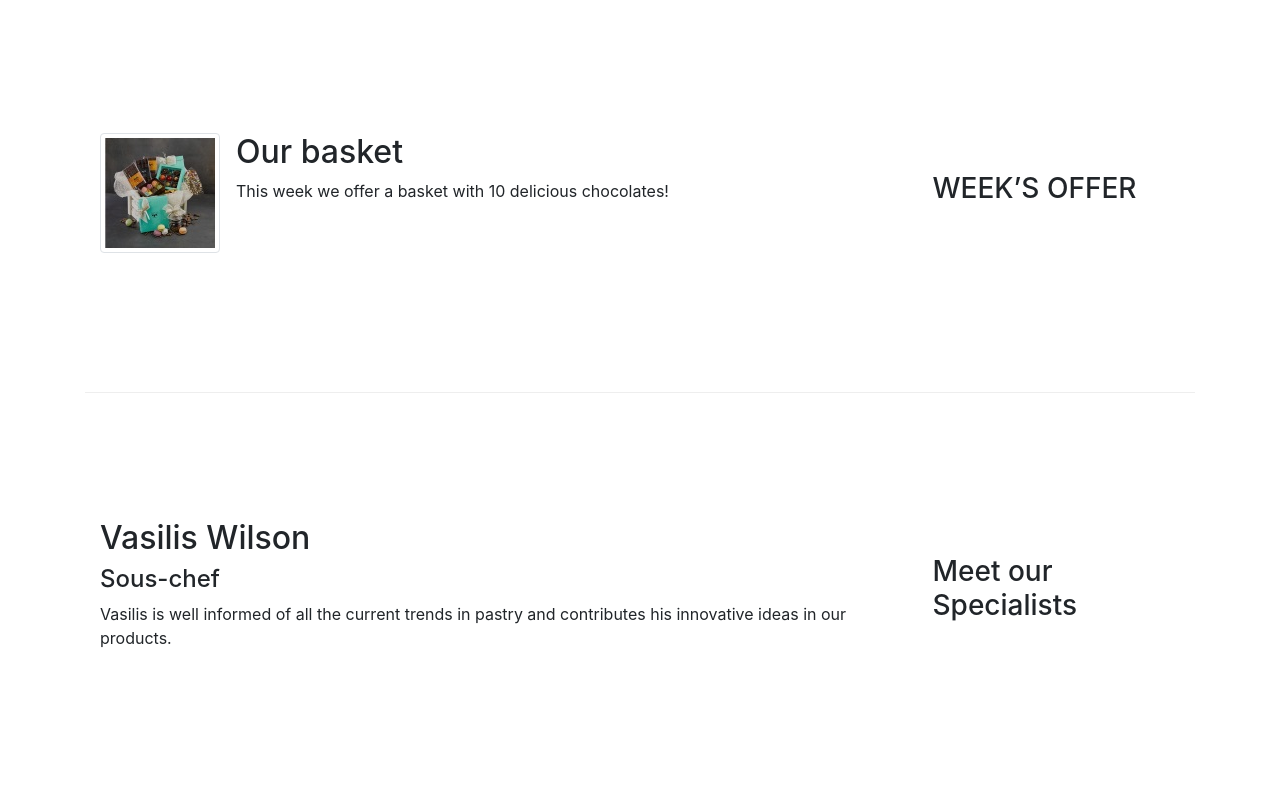
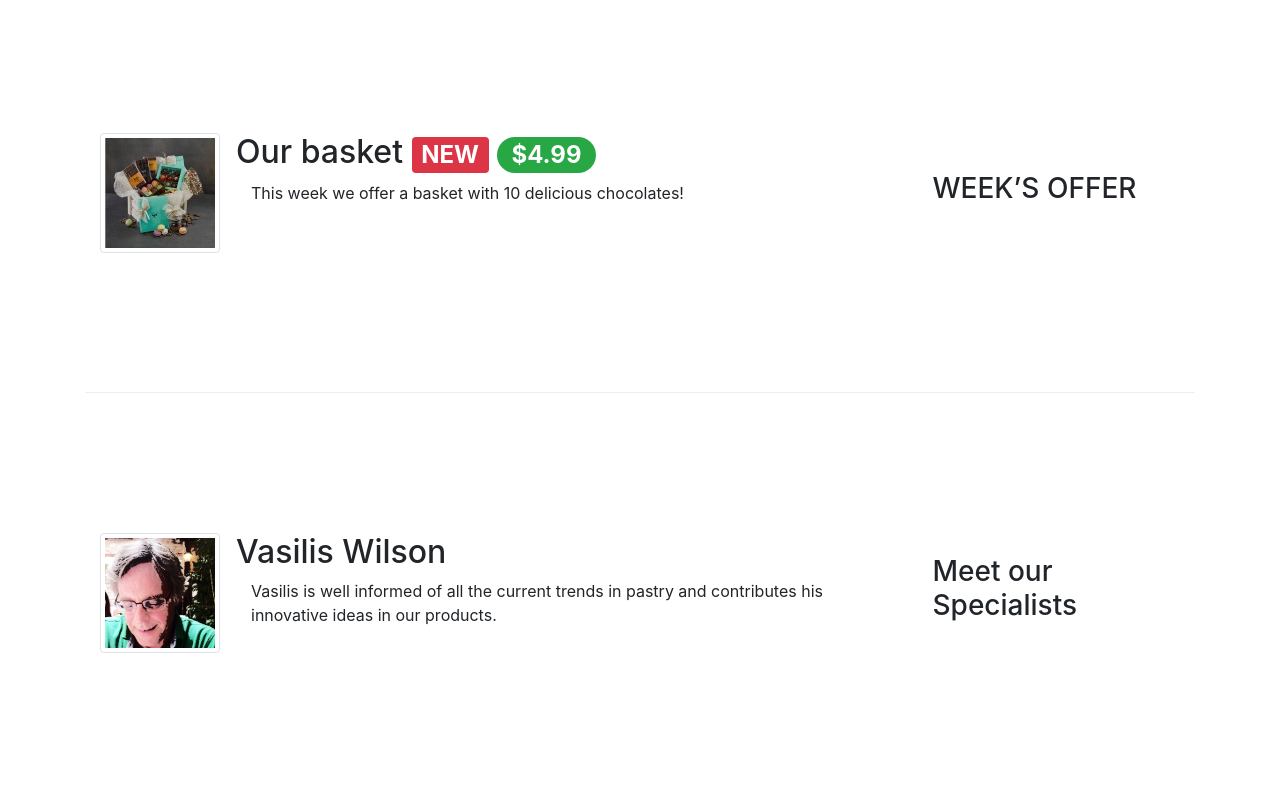
Before and after one commit to XanthippiKan/leChocolat, a plain HTML site: page index.html in a window 1280 px wide. Shown: the part 720-1510 px from the top of the page. Drawn offline with nearby package versions, Linux system fonts and the light colour scheme.

Commit message:
Bootstrap Assignment 4

```diff
--- a/index.html
+++ b/index.html
@@ -81,8 +81,11 @@
                     <img class="d-flex mr-3 img-thumbnail align-self-center"
                         src="images/promotion.jpg" alt="week's offer">
                     <div class="media-body">
-                        <h2 class="mt-0">  Our basket</h2>
-                <p class="d-none d-sm-block">This week we offer a basket with 10 delicious chocolates! </p>
+                        <h2 class="mt-0">  Our basket
+                        <span class="badge badge-danger">NEW</span>
+                            <span class="badge badge-pill badge-success">$4.99</span>
+                        </h2>
+                <p class="col d-none d-sm-block">This week we offer a basket with 10 delicious chocolates! </p>
                     </div>
                 </div>
             </div>
@@ -93,10 +96,14 @@
                 <h3>Meet our Specialists</h3>
             </div>
             <div class="col-sm col-md">
-                <h2>Vasilis Wilson </h2>
-                <h4>Sous-chef</h4>
-                <p class="d-none d-sm-block">Vasilis is well informed of all the current trends in pastry and contributes his innovative ideas in
+                <div class="media">
+                    <img class="d-flex mr-3 img-thumbnail align-self-center"
+                        src="images/cartoonVasilis.png" alt="Vasilis Wilson">
+                        <div class="media-body">
+                            <h2 class="mt-0">Vasilis Wilson </h2>
+                <p class="col d-none d-sm-block">Vasilis is well informed of all the current trends in pastry and contributes his innovative ideas in
                     our products.</p>
+                </div>
             </div>
         </div>
     </div>
```
